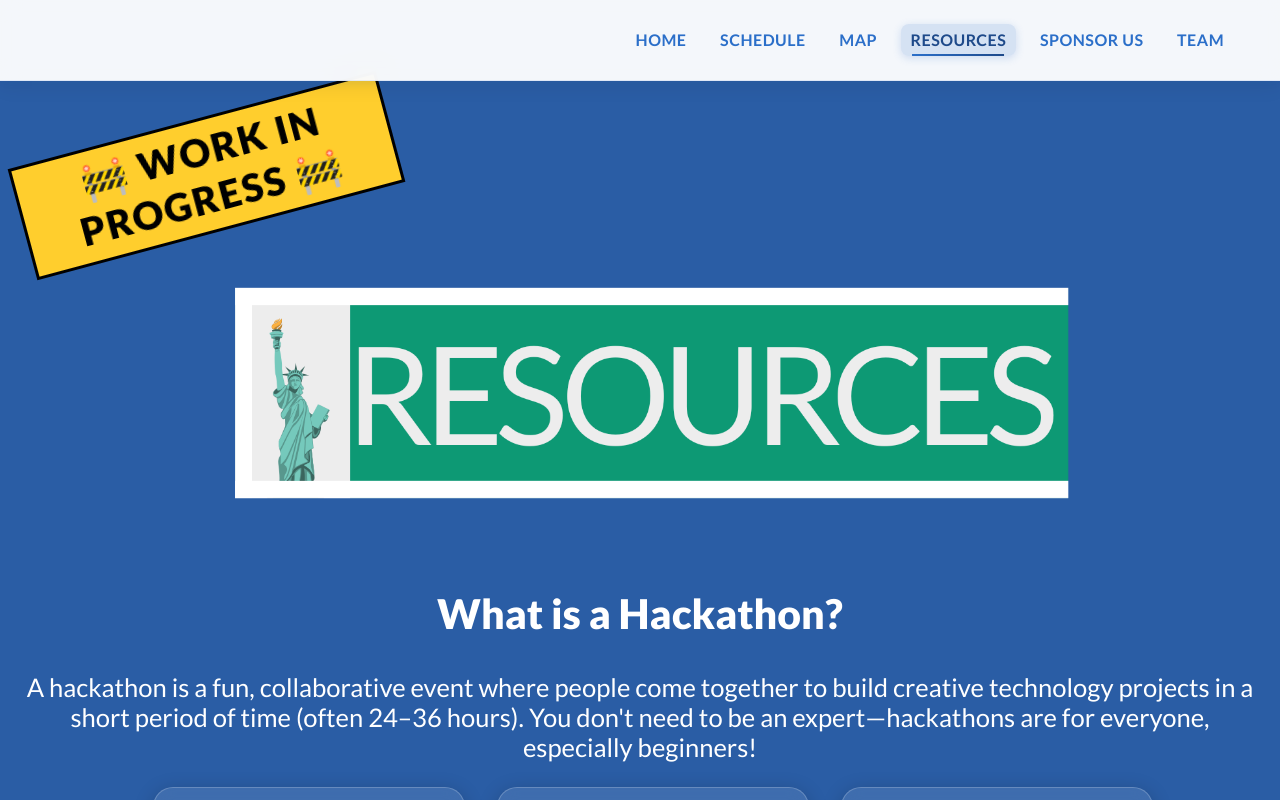
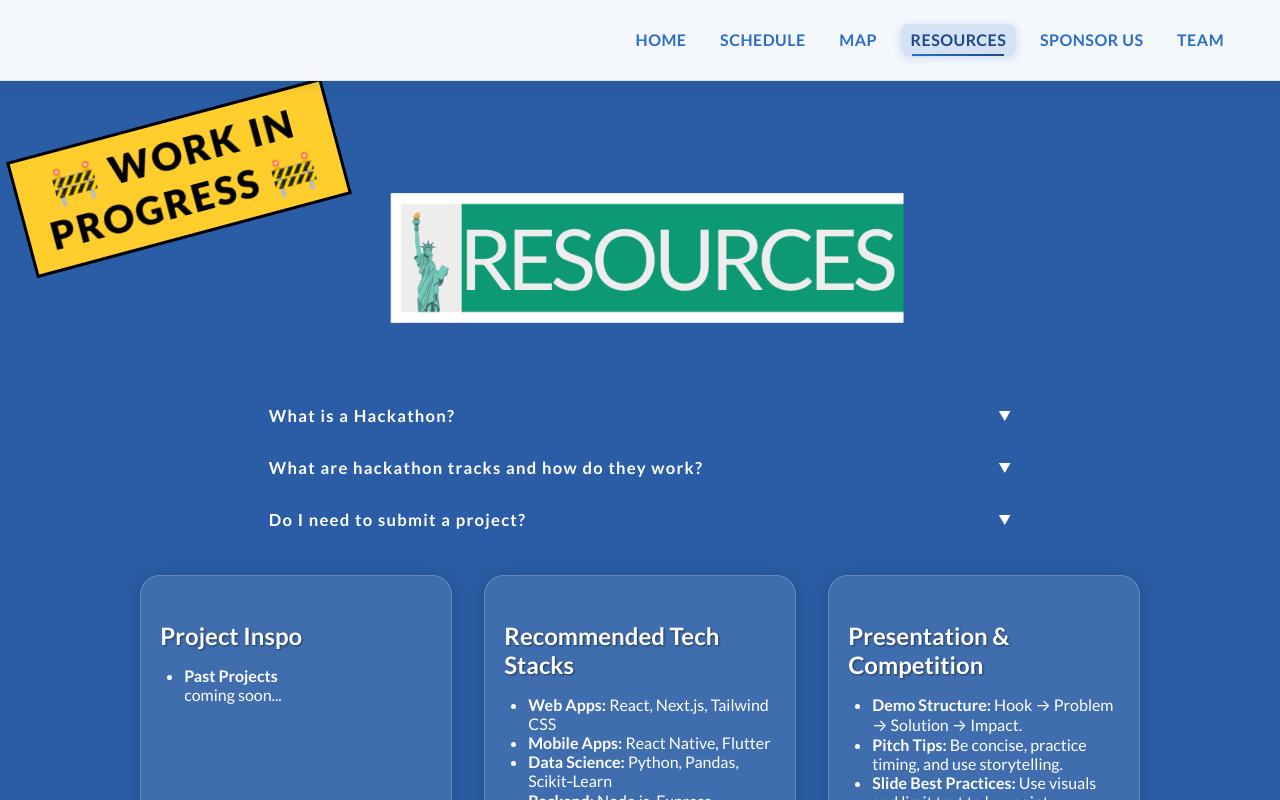
Before and after one commit to cu-divhacks/2025website, a React (Create React App) app in the folder 2025divhacks/: page /resources in a window 1280 px wide. Built offline with nearby package versions, Linux system fonts and the light colour scheme.

Commit message:
resource page changes/styling

```diff
--- a/2025divhacks/src/App.css
+++ b/2025divhacks/src/App.css
@@ -1385,6 +1385,7 @@ html, body, #root {
   padding: 2vw 0;
   max-width: 1000px;
   margin: 0 auto;
+  justify-items: center;
 }
 .resource-card {
   padding: 2vw 1.5vw;
--- a/2025divhacks/src/pages/Resources.js
+++ b/2025divhacks/src/pages/Resources.js
@@ -1,7 +1,8 @@
-import React from 'react';
+import React, { useState } from 'react';
 import '../App.css';
 import resourcesHeader from '../assets/resources_header.png';
 import workshopHeader from '../assets/workshop_header.png';
+import CollapsibleText from '../components/CollapsibleText';
 
 const resourcesData = [
   {
@@ -22,6 +23,7 @@ const resourcesData = [
 ];
 
 export default function Resources() {
+  const [openDropdown, setOpenDropdown] = useState(null);
   return (
     <section className="resources-page">
       {/* Work in Progress Marker */}
@@ -32,12 +34,12 @@ export default function Resources() {
         fontWeight: 900,
         fontSize: '3vw',
         textAlign: 'center',
-        padding: '0.4rem 0',
-        letterSpacing: '2px',
+        padding: '0.7vw 0',
+        letterSpacing: '0.2vw',
         marginTop: '8vw',
         transform: 'rotate(-15deg)',
-        border: '3px solid #000',
-        width: '375px',
+        border: '0.3vw solid #000',
+        width: '25vw',
       }}>
         🚧 WORK IN PROGRESS 🚧
       </div>
@@ -48,19 +50,59 @@ export default function Resources() {
           width: '100%',
           height: 'auto',
           marginTop: '2vw',
+          maxWidth: '60vw',
+          minWidth: '50vw',
         }}
       />
       <div style={{
         width: '100%',
         textAlign: 'center',
         color: '#fff',
-        marginTop: '-15vw',
+        marginTop: '-7vw',
       }}>
-        <h2 style={{ fontSize: '3.2vw', fontWeight: 900}}>
-          What is a Hackathon?
-        </h2>
-        <div style={{ fontSize: '2vw'}}>
-          A hackathon is a fun, collaborative event where people come together to build creative technology projects in a short period of time (often 24–36 hours). You don't need to be an expert—hackathons are for everyone, especially beginners!
+        <div style={{ maxWidth: '60vw', margin: '0 auto' }}>
+          <CollapsibleText
+            title="What is a Hackathon?"
+            isExpanded={openDropdown === "What is a Hackathon?"}
+            onToggle={() =>
+              setOpenDropdown(
+                openDropdown === "What is a Hackathon?" ? null : "What is a Hackathon?"
+              )
+            }
+            headerStyle={{ fontSize: '1.2vw', fontWeight: 700, cursor: 'pointer', width: '100%' }}
+          >
+            <div style={{ fontSize: '1.5vw', fontWeight: 500 }}>
+              A hackathon is a fun, collaborative event where people come together to build creative technology projects in a short period of time (often 24–36 hours). You don't need to be an expert—hackathons are for everyone, especially beginners!
+            </div>
+          </CollapsibleText>
+          <CollapsibleText
+            title="What are hackathon tracks and how do they work?"
+            isExpanded={openDropdown === "What are hackathon tracks and how do they work?"}
+            onToggle={() =>
+              setOpenDropdown(
+                openDropdown === "What are hackathon tracks and how do they work?" ? null : "What are hackathon tracks and how do they work?"
+              )
+            }
+            headerStyle={{ fontSize: '1.2vw', fontWeight: 700, cursor: 'pointer', width: '100%' }}
+          >
+            <div style={{ fontSize: '1.5vw', fontWeight: 500 }}>
+              DivHacks projects are required to fall under 1 of 4 distinct "tracks", thematic focus areas intended to broadly guide your project. This year, our tracks are productivity, sustainability, entertainment, and immersive technology. During submission, you will be prompted to select 1 track that best fits your project.
+            </div>
+          </CollapsibleText>
+          <CollapsibleText
+            title="Do I need to submit a project?"
+            isExpanded={openDropdown === "Do I need to submit a project?"}
+            onToggle={() =>
+              setOpenDropdown(
+                openDropdown === "Do I need to submit a project?" ? null : "Do I need to submit a project?"
+              )
+            }
+            headerStyle={{ fontSize: '1.2vw', fontWeight: 700, cursor: 'pointer', width: '100%' }}
+          >
+            <div style={{ fontSize: '1.5vw', fontWeight: 500 }}>
+              Submitting a project is not required, but is highly encouraged, and it's the only way you'll be eligible for a prize! This is a fantastic opportunity to leave the hackathon with a completed project and receive valuable feedback from industry leaders and professionals!
+            </div>
+          </CollapsibleText>
         </div>
       </div>
       {/* Horizontally aligned Past Projects, Tech Stacks, and Presentation & Competition cards */}
@@ -73,16 +115,16 @@ export default function Resources() {
             minWidth: '280px',
             maxWidth: '400px',
             flex: '1 1 320px',
-            color: '#222',
+            color: '#fff',
             margin: '0 1vw',
             textAlign: 'left'
           }}
         >
-          <h2 className="card-title" style={{ color: '#2A5DA5' }}>Project Inspo</h2>
+          <h2 className="card-title" style={{ color: '#fff', textShadow: '1px 1px 2px rgba(0, 0, 0, 0.5)', fontWeight: 600 }}>Project Inspo</h2>
           <ul style={{ paddingLeft: '1.5em' }}>
             <li>
               <b>Past Projects </b>
-              <div style={{ fontSize: '1rem', color: '#444' }}>
+              <div style={{ fontSize: '1rem', color: '#fff' }}>
                 coming soon...
               </div>
             </li>
@@ -96,12 +138,12 @@ export default function Resources() {
             minWidth: '280px',
             maxWidth: '400px',
             flex: '1 1 320px',
-            color: '#222',
+            color: '#fff',
             margin: '0 1vw',
             textAlign: 'left'
           }}
         >
-          <h2 className="card-title" style={{ color: '#2A5DA5' }}>Recommended Tech Stacks</h2>
+          <h2 className="card-title" style={{ color: '#fff', textShadow: '1px 1px 2px rgba(0, 0, 0, 0.5)', fontWeight: 600 }}>Recommended Tech Stacks</h2>
           <ul style={{ paddingLeft: '1.5em' }}>
             <li><b>Web Apps:</b> React, Next.js, Tailwind CSS</li>
             <li><b>Mobile Apps:</b> React Native, Flutter</li>
@@ -117,12 +159,12 @@ export default function Resources() {
             minWidth: '280px',
             maxWidth: '400px',
             flex: '1 1 320px',
-            color: '#222',
+            color: '#fff',
             margin: '0 1vw',
             textAlign: 'left'
           }}
         >
-          <h2 className="card-title" style={{ color: '#2A5DA5' }}>Presentation & Competition</h2>
+          <h2 className="card-title" style={{ color: '#fff', textShadow: '1px 1px 2px rgba(0, 0, 0, 0.5)',fontWeight: 600 }}>Presentation & Competition</h2>
           <ul style={{ paddingLeft: '1.5em' }}>
             <li><b>Demo Structure:</b> Hook → Problem → Solution → Impact.</li>
             <li><b>Pitch Tips:</b> Be concise, practice timing, and use storytelling.</li>
@@ -131,31 +173,30 @@ export default function Resources() {
         </div>
       </div>
       {/* Workshops header and coming soon box below the cards */}
-      <div style={{ display: 'flex', alignItems: 'center', marginTop: '2vw', marginBottom: '2vw', width: '100%' }}>
+      <div style={{ display: 'flex', flexDirection: 'column', alignItems: 'center', marginTop: '2vw', marginBottom: '2vw', width: '100%' }}>
         <img
           src={workshopHeader}
           alt="Workshop Header"
           style={{
             maxWidth: '35vw',
-            minWidth: 450,
+            minWidth: '20vw',
             width: '100%',
             height: 'auto',
-            marginTop: '3px',
-            marginRight: '2vw',
+            marginTop: '0.2vw',
+            marginBottom: '1vw',
           }}
         />
         <div style={{
           background: '#fff',
           color: '#2A5DA5',
-          borderRadius: '12px',
-          boxShadow: '0 4px 24px rgba(0,0,0,0.10)',
+          borderRadius: '1vw',
+          boxShadow: '0 0.4vw 2.4vw rgba(0,0,0,0.10)',
           padding: '2vw 2vw',
           fontWeight: 700,
-          fontSize: '1.5rem',
-          minWidth: '280px',
-          maxWidth: '400px',
+          fontSize: '1.5vw',
+          minWidth: '50vw',
+          maxWidth: '50vw',
           textAlign: 'center',
-          marginLeft: '1vw',
         }}>
           coming soon...
         </div>
```
